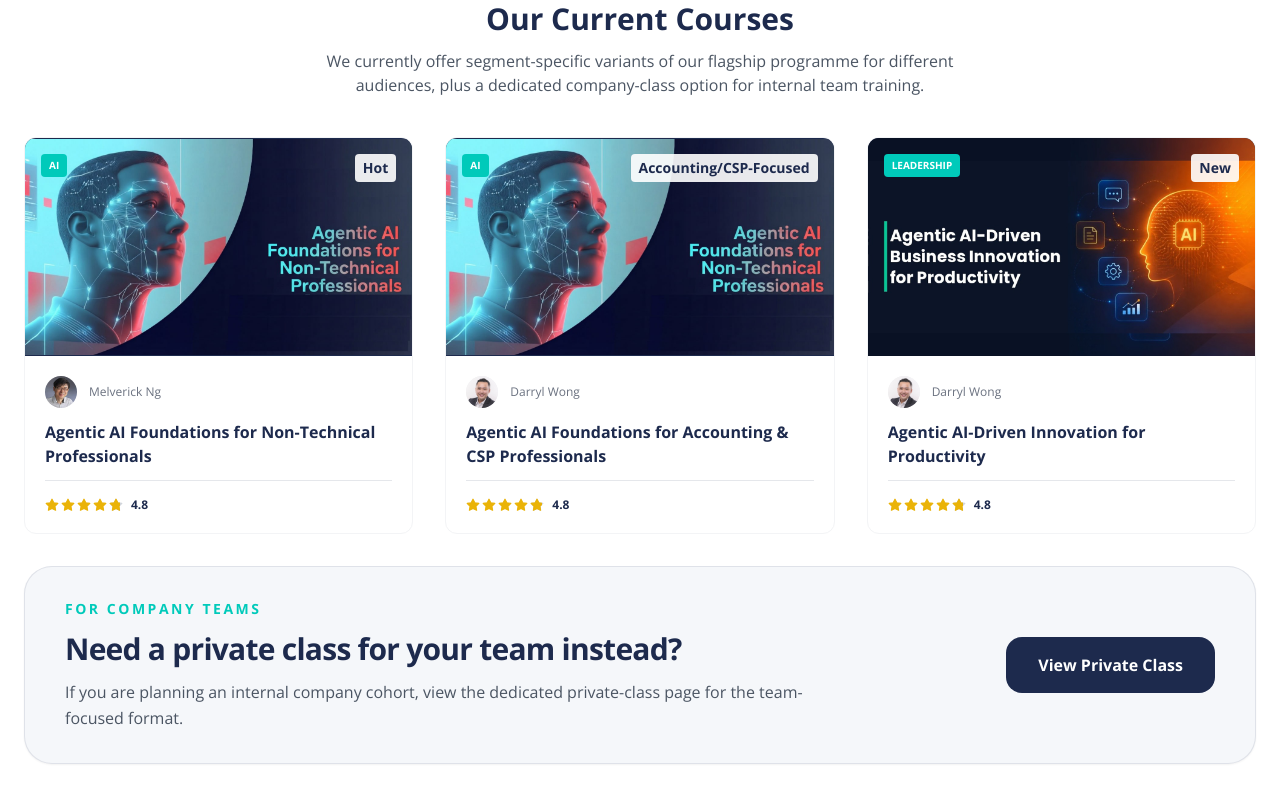
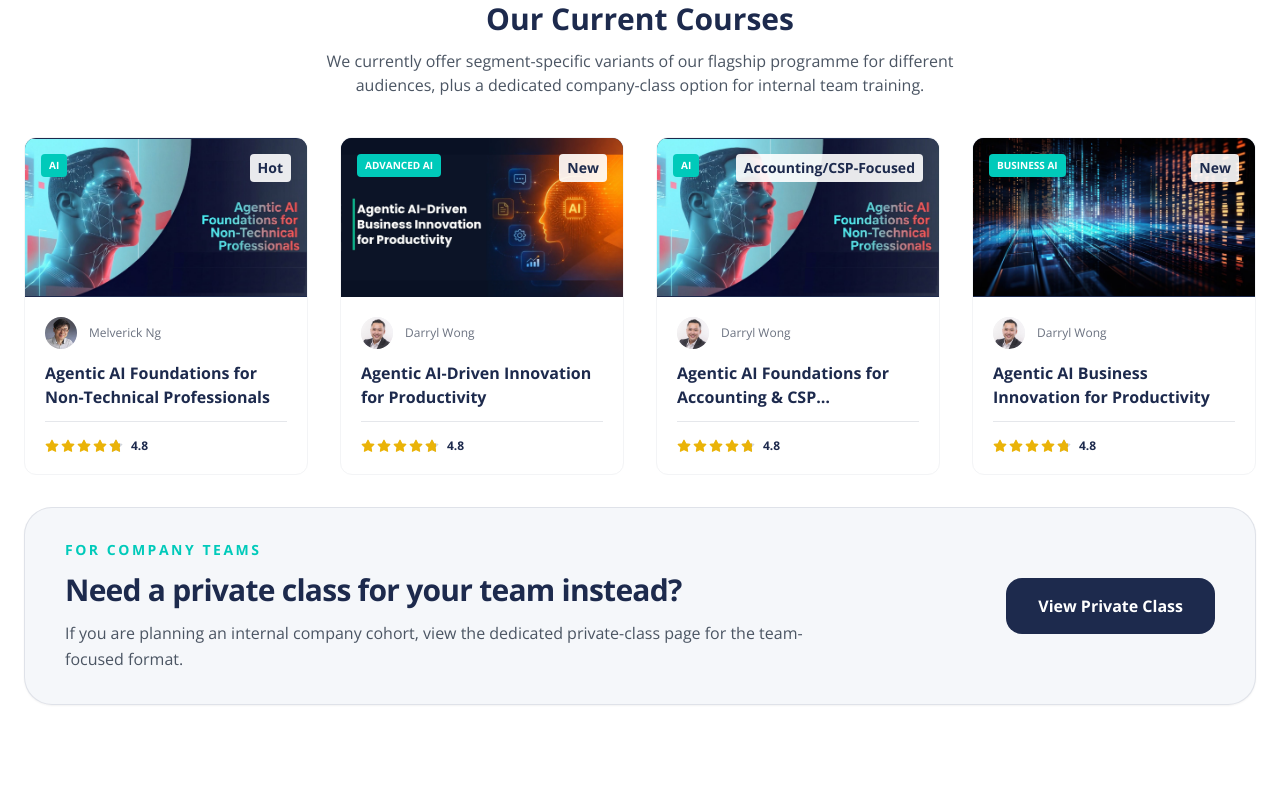
Before and after one commit to nexiuslabs/nexiusacademyskillsfuture, a React (Vite) app: page / in a window 1280 px wide. Shown: the part 3500-4300 px from the top of the page. Built offline with nearby package versions, Linux system fonts and the light colour scheme; no server answers.

Commit message:
feat: add business innovation course to home

```diff
--- a/components/home/CourseList.tsx
+++ b/components/home/CourseList.tsx
@@ -22,6 +22,18 @@ const AVAILABLE_COURSES: Course[] = [
   },
   {
     id: 2,
+    title: 'Agentic AI-Driven Innovation for Productivity',
+    category: 'Advanced AI',
+    price: 0,
+    rating: 5.0,
+    students: 0,
+    image: '/images/courses/frontier-firm-card.jpg',
+    author: 'Darryl Wong',
+    authorImage: '/images/authors/darryl-wong-selected.jpeg',
+    path: '/courses/advanced-agentic-ai',
+  },
+  {
+    id: 3,
     title: 'Agentic AI Foundations for Accounting & CSP Professionals',
     category: 'AI',
     price: 67,
@@ -33,16 +45,16 @@ const AVAILABLE_COURSES: Course[] = [
     path: '/courses/agentic-ai-accountants',
   },
   {
-    id: 3,
-    title: 'Agentic AI-Driven Innovation for Productivity',
-    category: 'Leadership',
+    id: 4,
+    title: 'Agentic AI Business Innovation for Productivity',
+    category: 'Business AI',
     price: 0,
     rating: 5.0,
     students: 0,
-    image: '/images/courses/frontier-firm-card.jpg',
+    image: '/images/courses/agentic-ai-business-innovation-hero.jpg',
     author: 'Darryl Wong',
     authorImage: '/images/authors/darryl-wong-selected.jpeg',
-    path: '/courses/advanced-agentic-ai',
+    path: '/courses/agentic-ai-business-innovation',
   }
 ];
 
@@ -61,7 +73,7 @@ const CourseList: React.FC = () => {
           </p>
         </div>
 
-        <div className="grid grid-cols-1 items-stretch gap-8 md:grid-cols-2 lg:grid-cols-3 max-w-7xl mx-auto">
+        <div className="grid grid-cols-1 items-stretch gap-8 md:grid-cols-2 lg:grid-cols-4 max-w-7xl mx-auto">
           {AVAILABLE_COURSES.map((course) => (
             <Link
               key={course.id}
@@ -69,12 +81,12 @@ const CourseList: React.FC = () => {
               className="bg-white border border-gray-100 rounded-xl overflow-hidden hover:shadow-xl transition-shadow group"
             >
               <div className="relative aspect-[16/9] overflow-hidden bg-primary">
-                <ResponsiveImage src={course.image} alt={course.title} widths={[480, 768]} sizes="(max-width: 768px) 100vw, 33vw" fit="contain" className="h-full w-full object-contain object-center transition-transform duration-500 group-hover:scale-[1.02]" />
+                <ResponsiveImage src={course.image} alt={course.title} widths={[480, 768]} sizes="(max-width: 768px) 100vw, 25vw" fit="contain" className="h-full w-full object-contain object-center transition-transform duration-500 group-hover:scale-[1.02]" />
                 <span className="absolute top-4 left-4 bg-secondary text-white text-[10px] font-bold px-2 py-1 rounded uppercase">
                   {course.category}
                 </span>
                 <span className="absolute top-4 right-4 bg-white/90 text-primary text-sm font-bold px-2 py-1 rounded">
-                  {course.id === 1 ? 'Hot' : course.id === 2 ? 'Accounting/CSP-Focused' : 'New'}
+                  {course.id === 1 ? 'Hot' : course.id === 3 ? 'Accounting/CSP-Focused' : 'New'}
                 </span>
               </div>
 
@@ -124,7 +136,7 @@ const CourseList: React.FC = () => {
             </Link>
           ))}
 
-          <div className="flex min-h-full rounded-[1.75rem] border border-primary/10 bg-neutral px-6 py-8 shadow-sm md:col-span-2 md:px-10 lg:col-span-3">
+          <div className="flex min-h-full rounded-[1.75rem] border border-primary/10 bg-neutral px-6 py-8 shadow-sm md:col-span-2 md:px-10 lg:col-span-4">
             <div className="grid w-full gap-6 md:grid-cols-[1fr,auto] md:items-center">
               <div>
                 <div className="mb-3 text-sm font-bold uppercase tracking-[0.18em] text-accent">For Company Teams</div>
```
